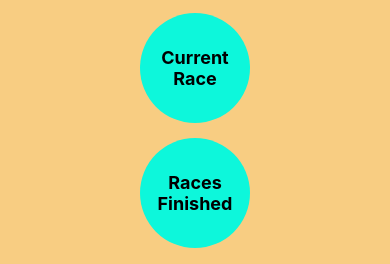
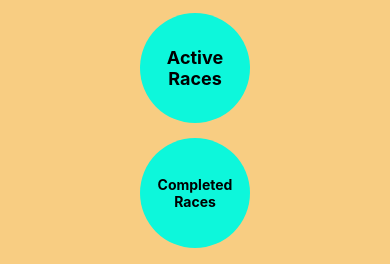
Before and after one commit to GreenField-Org/ultracrewmobile, a React Native app: screen /MyRaces in a window 390 px wide. Shown: the part 444-708 px from the top of the page. Built offline with nearby package versions, Linux system fonts and the light colour scheme.

Commit message:
changing wording and changing font size of completed races button

```diff
--- a/Views/MyRaces.js
+++ b/Views/MyRaces.js
@@ -25,14 +25,14 @@ export default function MyRaces({navigation}) {
                     title='Current Race'
                     onPress={() => navigation.navigate('CurrentRace')}
                 >
-                    <Text style={styles.text}>Current Race</Text>
+                    <Text style={styles.text}>Active Races</Text>
                 </Pressable>
                 <Pressable
                     style={styles.button}
                     title='Completed Races'
                     onPress={() => navigation.navigate('CompletedRaces')}
                 >
-                    <Text style={styles.text}>Races Finished</Text>
+                    <Text style={styles.textCompletedRaces}>Completed Races</Text>
                 </Pressable>
             </View>
         )
@@ -65,6 +65,11 @@ const styles = StyleSheet.create({
         fontWeight: 'bold',
         textAlign: 'center'
     },
+    textCompletedRaces: {
+        fontSize: 14,
+        fontWeight: 'bold',
+        textAlign: 'center'
+    },
     titleText: {
         fontSize: 40,
         marginBottom: 50,
```
